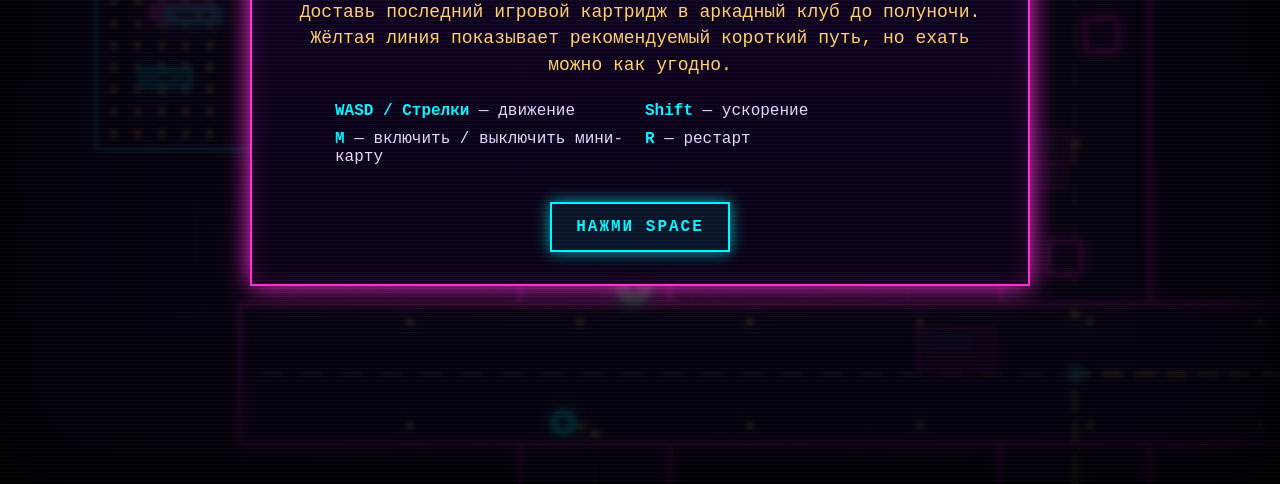
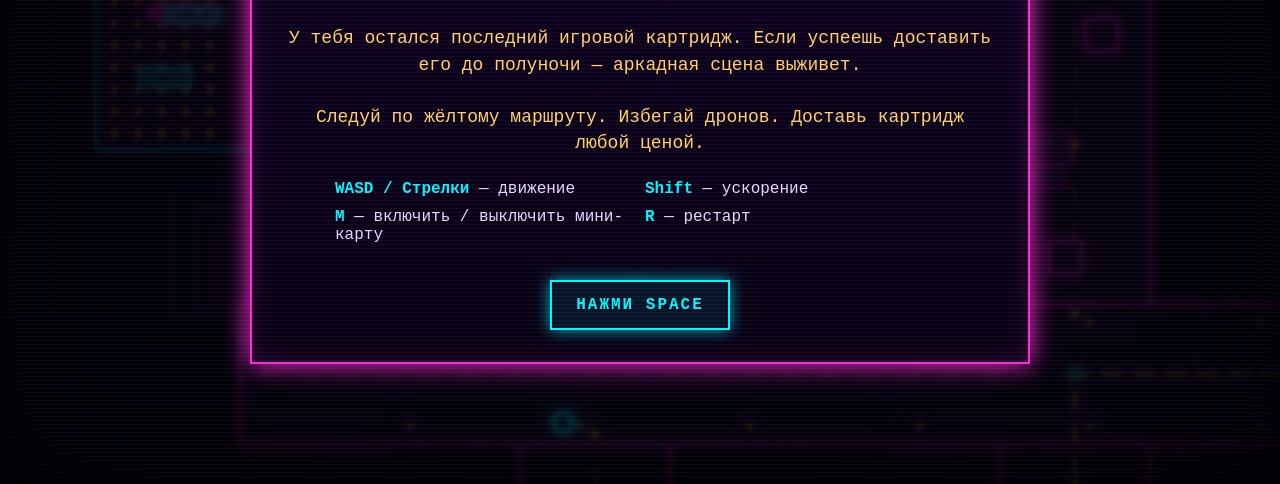
Before and after one commit to Code-Brew-Git-Hub/Synthwave-Courier-Last-Cartridge, a plain HTML site: page synthwave_courier_last_cartridge_v_02.html in a window 1280 px wide. Shown: the part 316-800 px from the top of the page. Drawn offline with Linux system fonts and the light colour scheme; animation ran at ten frames a second.

Commit message:
Сделал описание

```diff
--- a/synthwave_courier_last_cartridge_v_02.html
+++ b/synthwave_courier_last_cartridge_v_02.html
@@ -104,8 +104,16 @@
     <div class="panel">
       <h1 class="title">Synthwave Courier</h1>
       <p class="subtitle">
-        Доставь последний игровой картридж в аркадный клуб до полуночи.<br />
-        Жёлтая линия показывает рекомендуемый короткий путь, но ехать можно как угодно.
+        1987 год.
+        <br /><br />
+        Корпорация NEXACOM закрывает последние аркадные клубы.
+        <br /><br />
+        У тебя остался последний игровой картридж.
+        Если успеешь доставить его до полуночи — аркадная сцена выживет.
+        <br /><br />
+        Следуй по жёлтому маршруту.
+        Избегай дронов.
+        Доставь картридж любой ценой.
       </p>
       <div class="controls">
         <div><span class="key">WASD / Стрелки</span> — движение</div>
```
